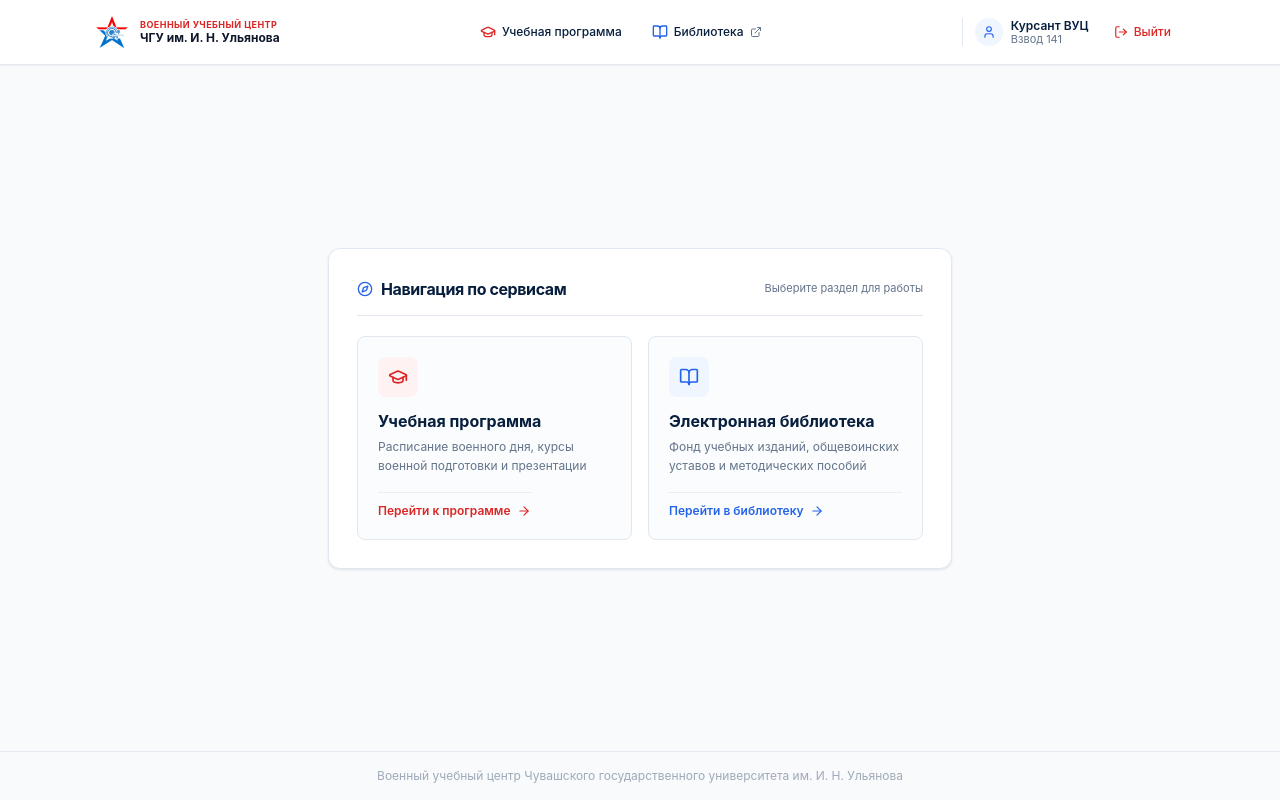
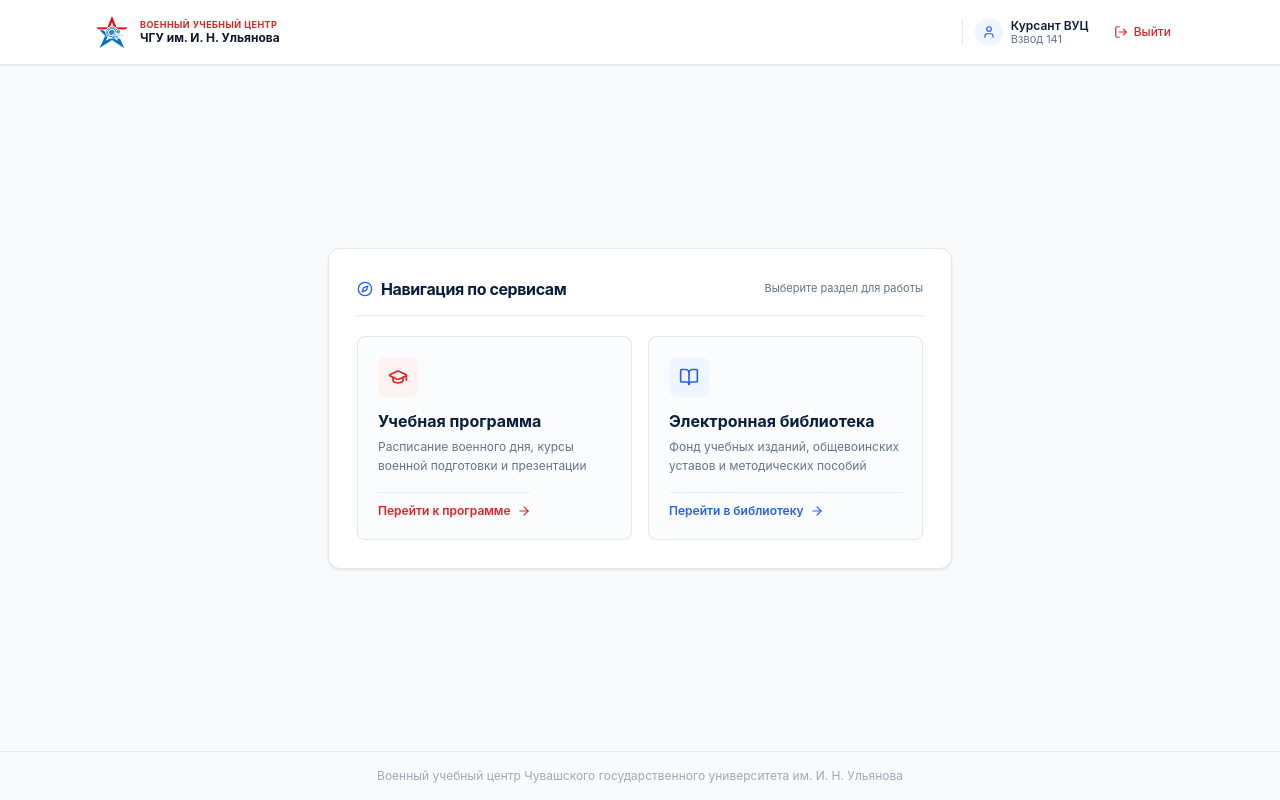
Before and after one commit to goliluxa/vuc-EOS, a React (Vite) app: page /portal in a window 1280 px wide. Built offline with nearby package versions, Linux system fonts and the light colour scheme; no server answers.

Commit message:
fix(portal): remove redundant service navigation links from header

```diff
--- a/src/pages/cadet/CadetPortalPage.tsx
+++ b/src/pages/cadet/CadetPortalPage.tsx
@@ -1,6 +1,6 @@
 import React from 'react';
 import { useNavigate } from 'react-router-dom';
-import { BookOpen, GraduationCap, LogOut, ArrowRight, User, ExternalLink, Compass } from 'lucide-react';
+import { BookOpen, GraduationCap, LogOut, ArrowRight, User, Compass } from 'lucide-react';
 import { BrandLogo } from '../../components/BrandLogo';
 import { BackgroundPattern } from '../../components/BackgroundPattern';
 import { cadetAuthService } from '../../services/cadetAuthService';
@@ -23,26 +23,6 @@ export const CadetPortalPage: React.FC = () => {
       <header className="w-full bg-white/90 backdrop-blur-md border-b border-surface-border sticky top-0 z-20 shadow-xs">
         <div className="max-w-6xl mx-auto px-4 sm:px-6 lg:px-8 h-16 flex items-center justify-between gap-4">
           <BrandLogo size="sm" asLink={false} />
-
-          {/* Quick Header Navigation */}
-          <nav aria-label="Навигация по сервисам" className="hidden md:flex items-center gap-1.5 text-xs">
-            <button
-              type="button"
-              onClick={() => navigate('/cadet/lms')}
-              className="inline-flex items-center gap-1.5 px-3 py-1.5 rounded-md font-medium text-navy-deep hover:text-military-red hover:bg-slate-100 transition-colors"
-            >
-              <GraduationCap className="w-4 h-4 text-military-red" />
-              <span>Учебная программа</span>
-            </button>
-            <a
-              href={libraryService.getLibraryUrl()}
-              className="inline-flex items-center gap-1.5 px-3 py-1.5 rounded-md font-medium text-navy-deep hover:text-military-blue hover:bg-slate-100 transition-colors"
-            >
-              <BookOpen className="w-4 h-4 text-military-blue" />
-              <span>Библиотека</span>
-              <ExternalLink className="w-3 h-3 text-content-secondary" />
-            </a>
-          </nav>
 
           <div className="flex items-center gap-3">
             <div className="hidden sm:flex items-center gap-2 pl-3 border-l border-surface-border text-xs">
```
